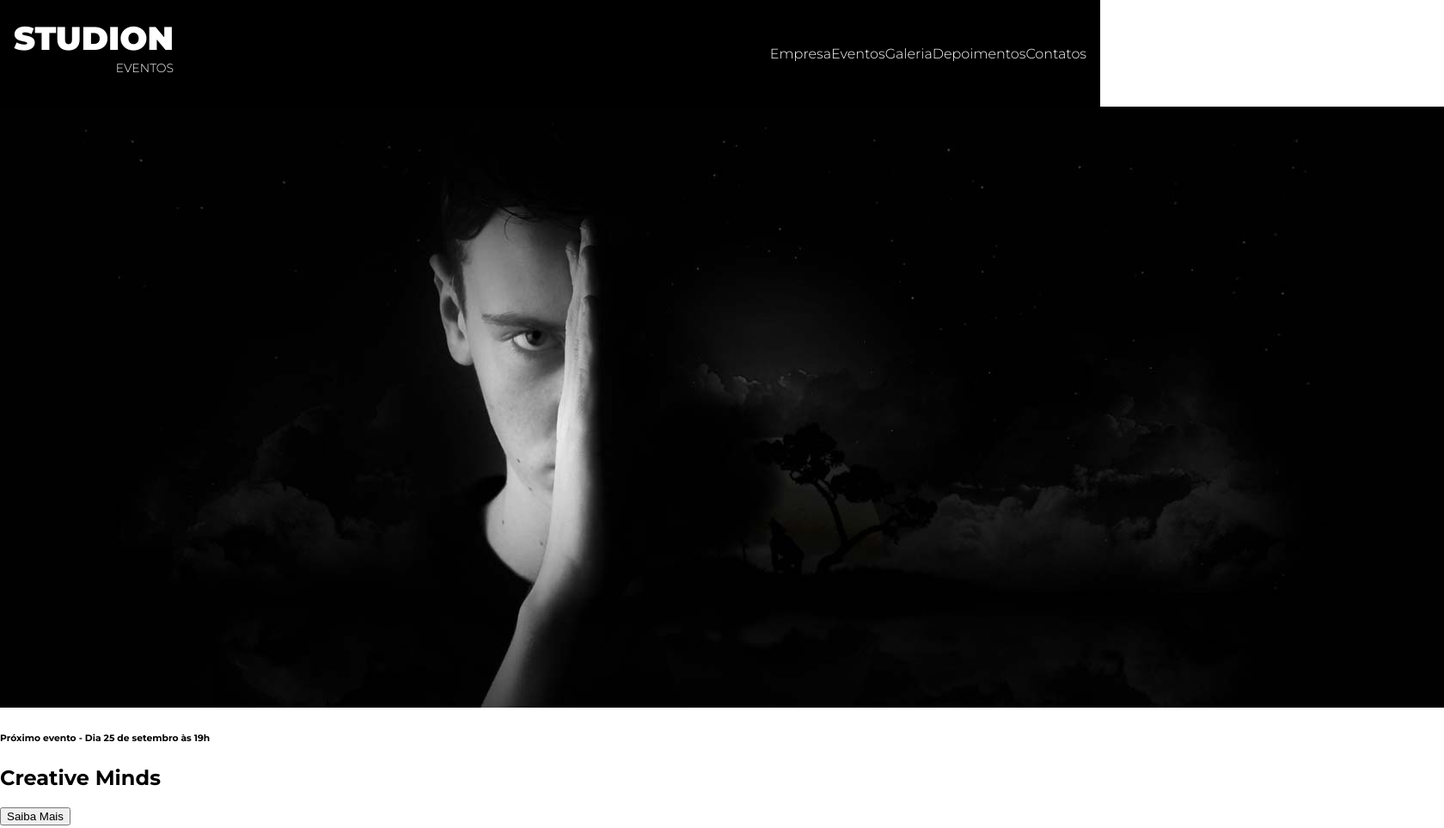
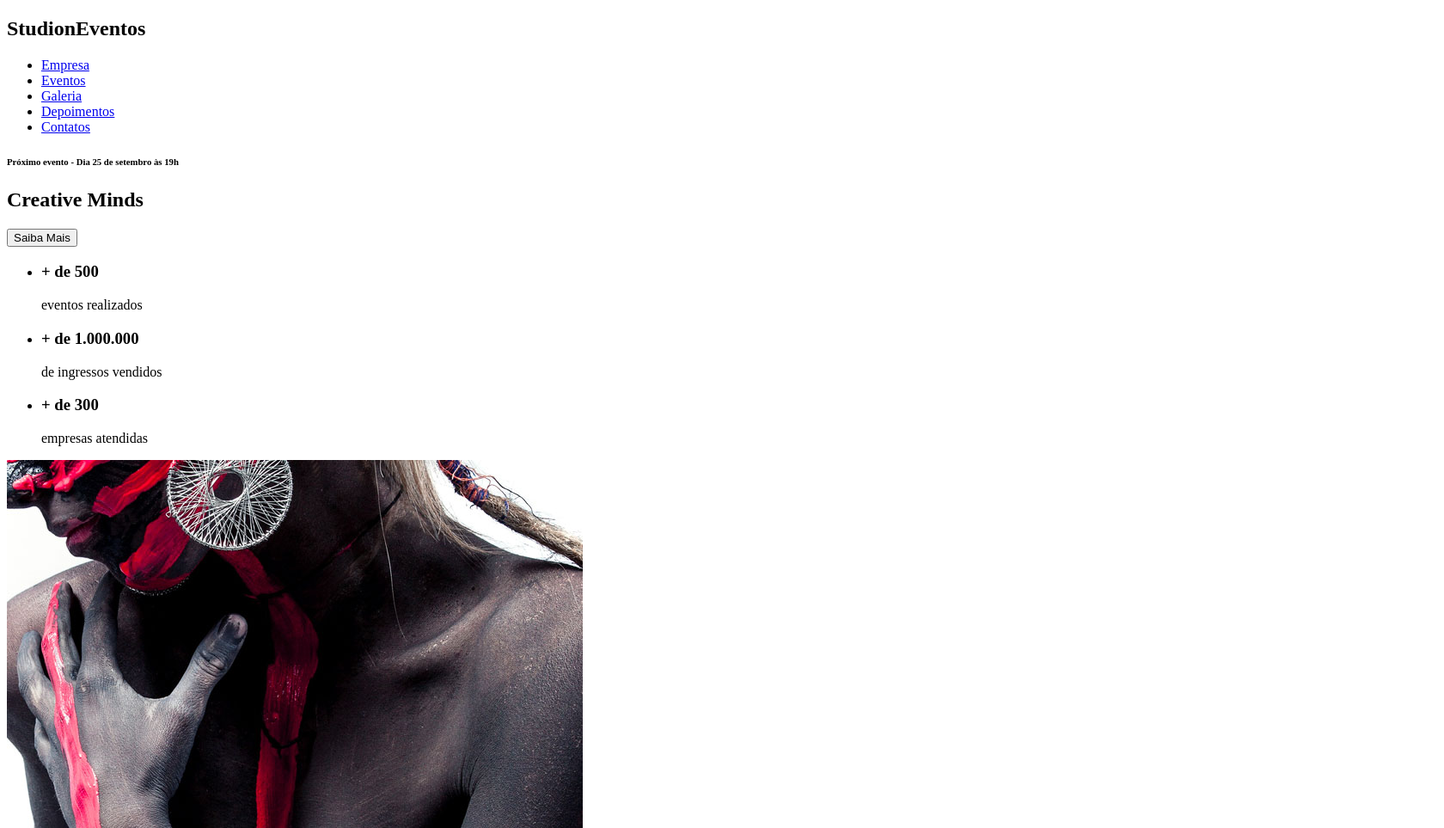
Before and after one commit to glekoidzz/studionagosto, a website: page src/index.html in a window 1280 px wide. Shown: the top 963 px of the page at 86% size, 1680 px wide, since content can reach past the window. Drawn offline with Linux system fonts and the light colour scheme.

Commit message:
refazendo a aula-3

```diff
--- a/src/index.html
+++ b/src/index.html
@@ -3,17 +3,14 @@
   <head>
     <meta charset="UTF-8" />
     <meta name="viewport" content="width=device-width, initial-scale=1.0" />
-    <link rel="stylesheet" href="style.css" />
+    <link rel="stylesheet" href="style.css">
     <title>Studion</title>
   </head>
 
   <body>
-    <nav class="navbar">
-      <h1 class="logo-studion">
-        Studi<span class="copy--primary">on</span>
-        <span class="logo-studion__subtitle">Eventos</span>
-      </h1>
-      <ul class="navbar__links">
+    <nav>
+      <h1>Studi<span>on</span><span>Eventos</span></h1>
+      <ul>
         <li>
           <a href="#empresa">
             Empresa
@@ -45,19 +42,9 @@
     <header>
       <div id="slider">
         <div class="slide">
-          <img
-            class="slide__background-image"
-            src="./images/banner.jpg"
-            alt="Studion Banner"
-          />
-          <div class="slide__copy">
-            <h6>
-              <span class="copy--primary">Próximo evento</span> - Dia 25 de
-              setembro às 19h
-            </h6>
-            <h2><span class="copy--primary">Creative</span> Minds</h2>
-            <button class="btn btn--slide">Saiba Mais</button>
-          </div>
+          <h6><span>Próximo evento</span> - Dia 25 de setembro às 19h</h6>
+          <h2><span>Creative</span> Minds</h2>
+          <button>Saiba Mais</button>
         </div>
       </div>
     </header>
--- a/src/style.css
+++ /dev/null
@@ -1,77 +0,0 @@
-@import url('https://fonts.googleapis.com/css2?family=Montserrat:wght@300;400;700;900&display=swap');
-
-*{
-    box-sizing: border-box;
-}
-
-:root {
-    font-family: 'Montserrat', sans-serif;
-  font-size: 16px;
-  --color-primary:#ffc500;
-  --default-padding: 1rem;
-}
-
-body {
-margin: 0;
-padding-top: 7.75rem;
-}
-
-ul {
-    display: flex;
-    list-style: none;
-    padding-left: 0;
-}
-
-.navbar {
-    position: fixed;
-    z-index: 1;
-    display: grid;
-    grid-template-columns: 1fr 9fr;
-    align-items: center;
-    top: 0;
-    left: 0;
-
-width: 100vw;
-height: 7.75rem;
-padding:0 1rem;
-
-    background-color: #000; /* vermelho / verde / azul / transparência - 0 - F */
-    color:#fff;
-}
-
-.navbar__links {
-   justify-self: end;
-}
-
-.navibar__links li {
-    font-size: .875rem;
-    margin-right: 3rem;
-    text-transform: uppercase;
-}
-
-.navbar__links a {
-    font-weight: 300;
-    color:#fff;
-    text-decoration: none;
-}
-
-.navbar__links a:hover {
-    color:var(--color-primary);
-    }
-
-.logo-studion {
-    font-size: 2.375rem;
-    font-weight: 900;
-    line-height: 1ch; /*relativa ao tamanho da altura do glifo 0 da fonte */
-    text-transform: uppercase;
-    text-align: right;
-}
-
-.logo-studion__subtitle {
-    font-size: .875rem;
-    font-weight: 300;
-}
-
-.copy--primery {
-    color:var(--color-primary);
-}
```
